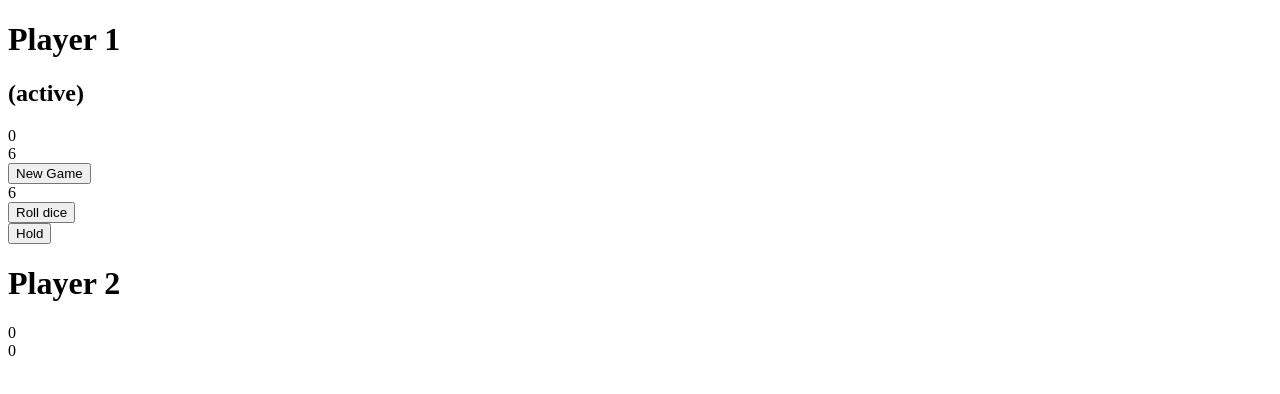
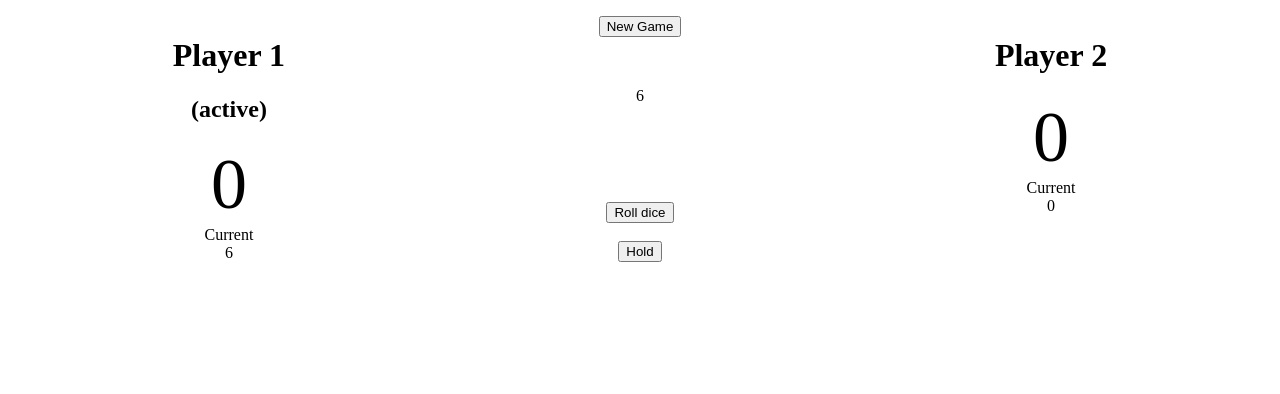
Before and after one commit to sugamsingh97/jeudedes, a plain HTML site: page index.html in a window 1280 px wide. Both pictures are taken after a click on the button "Roll dice". Drawn offline with Linux system fonts and the light colour scheme.

Commit message:
Object Player est cree

```diff
--- a/game.js
+++ b/game.js
@@ -1,13 +1,17 @@
 //jeu de des
 //initialisation du jeu
-let p1TotalScore;
-let p2TotalScore;
-let p1CurrentScore;
-let p2CurrentScore;
-let activePlayer;
+debugger;
+const Player = new Object();
+Player.name = "p1";
+Player.currentScore = 0;
+Player.totalScore = 0;
+
+
+let dice;
 let gameRunning = false;
 document.getElementById("active1").style.display = "none";
 document.getElementById("active2").style.display = "none";
+document.getElementById("hold").disabled = "true";
 startGame();
 function startGame() {
     p1CurrentScore = 0;
@@ -22,10 +26,11 @@ function startGame() {
     document.getElementById("active1").style.display = "block";
     document.getElementById("active2").style.display = "none";
     //setting ui reset values
-    document.getElementById("p1CurrentScore").innerHTML = p1CurrentScore;
-    document.getElementById("p2CurrentScore").innerHTML = p2CurrentScore;
+    document.getElementById("p1c").innerHTML = p1CurrentScore;
+    document.getElementById("p2c").innerHTML = p2CurrentScore;
     document.getElementById("p1TotalScore").innerHTML = p1TotalScore;
     document.getElementById("p2TotalScore").innerHTML = p2TotalScore;
+    //debugger;
 }
 
 //lancement des des
@@ -36,25 +41,27 @@ function throwDice() {
         document.getElementById("des").style.display = "none";
         if (activePlayer === "p1") {
             p1CurrentScore = 0;
-            document.getElementById("p1CurrentScore").innerHTML = p1CurrentScore;
+            document.getElementById("p1c").innerHTML = p1CurrentScore;
+            document.getElementById("hold").disabled = true;
         }
         if(activePlayer === "p2") {
-            debugger;
             p2CurrentScore = 0;
-            document.getElementById("p2CurrentScore").innerHTML = p2CurrentScore;
+            document.getElementById("p2c").innerHTML = p2CurrentScore;
+            document.getElementById("hold").disabled = true;
         }
-        debugger;
         next();
     } else {
+        //debugger;
         if (activePlayer === "p1") {
 
             p1CurrentScore = p1CurrentScore + diceValue;
-            document.getElementById("p1CurrentScore").innerHTML = p1CurrentScore;
+            document.getElementById("p1c").innerHTML = p1CurrentScore;
+            document.getElementById("hold").disabled = false;
         }
         if(activePlayer === "p2") {
-            debugger;
             p2CurrentScore = p2CurrentScore + diceValue;
-            document.getElementById("p2CurrentScore").innerHTML = p2CurrentScore;
+            document.getElementById("p2c").innerHTML = p2CurrentScore;
+            document.getElementById("hold").disabled = false;
         }
 
         document.getElementById("des").innerHTML = diceValue.toString();
@@ -70,31 +77,32 @@ function holdRound() {
     if (activePlayer === "p1") {
         p1TotalScore += p1CurrentScore;
         p1CurrentScore = 0;
-        document.getElementById("p1CurrentScore").innerHTML = p1CurrentScore;
+        dice = 0;
+        document.getElementById("des").innerHTML = dice;
+        document.getElementById("p1c").innerHTML = p1CurrentScore;
         document.getElementById("p1TotalScore").innerHTML = p1TotalScore;
         if (p1TotalScore >= 100) {
             //p1 won - to do
         } else {
+            document.getElementById("hold").disabled = true;
             next();
         }
 
     } else {
         p2TotalScore += p2CurrentScore;
         p2CurrentScore = 0;
-        document.getElementById("p2CurrentScore").innerHTML = p2CurrentScore;
+        dice = 0;
+        document.getElementById("des").innerHTML = dice;
+        document.getElementById("p2c").innerHTML = p2CurrentScore;
         document.getElementById("p2TotalScore").innerHTML = p2TotalScore;
         if (p2TotalScore >= 100) {
             // to do p2 won
         }
         else {
+            document.getElementById("hold").disabled = true;
             next();
         }
     }
-}
-
-//restart game
-function resetGame() {
-
 }
 
 //Next player
--- a/index.html
+++ b/index.html
@@ -9,25 +9,25 @@
 </head>
 <body>
     <div id="game">
-        <div id="p1">
+        <div id="p1" class="item">
             <h1>Player 1</h1>
             <h2 id="active1">(active)</h2>
-            <div id="p1TotalScore"></div>
-            <div id="p1CurrentScore"></div>
+            <div id="p1TotalScore">abc</div>
+            <div id="p1CurrentScore"><span>Current</span><br><div id="p1c"></div></div>
         </div>
-        <div id="middle">
+        <div id="middle" class="item">
             <button id="newGame" onclick="startGame()">New Game</button>
             <br>
-            <div id="des">dice</div>
+            <div id="des" class="item" style="margin-top:2rem">dice</div>
             <button id="rollDice" onclick="throwDice()">Roll dice</button>
             <br>
             <button id="hold" onclick="holdRound()">Hold</button>
         </div>
-        <div id="p2">
+        <div id="p2" class="item">
             <h1>Player 2</h1>
             <h2 id="active2">(active)</h2>
-            <div id="p2TotalScore"></div>
-            <div id="p2CurrentScore"></div>
+            <div id="p2TotalScore">def</div>
+            <div id="p2CurrentScore"><span>Current</span><br><div id="p2c"></div></div>
         </div>
     </div>
     <script src="game.js"></script>
--- a/styles.css
+++ b/styles.css
@@ -0,0 +1,49 @@
+html, body {
+    height: 100vh;
+    width: 100%;
+    margin: 0;
+    padding: 0;
+}
+
+#game {
+    margin: 1rem;
+    display: flex;
+    text-align: center;
+    justify-content: center;
+}
+
+#middle {
+    display: flex;
+    flex-direction: column;
+    align-items: center;
+    justify-content: space-between;
+}
+
+.item {
+    flex-grow: 1;
+}
+
+#p1TotalScore, #p2TotalScore {
+    font-size: 72px;
+}
+/*
+#p1CurrentScore, #p2CurrentScore {
+    position: relative;
+    text-transform: uppercase;
+    top: 50%;
+    left: 0;
+    right: 0;
+    height: 190px;
+    width: 190px;
+    background-color: blue;
+    font-size: 54px;
+    color: aliceblue;
+    margin: auto;
+}
+#p1CurrentScore span, #p2CurrentScore span {
+    text-transform: uppercase;
+    font-size: 34px;
+}
+#p1 {
+    height: 100vh;
+}
```
